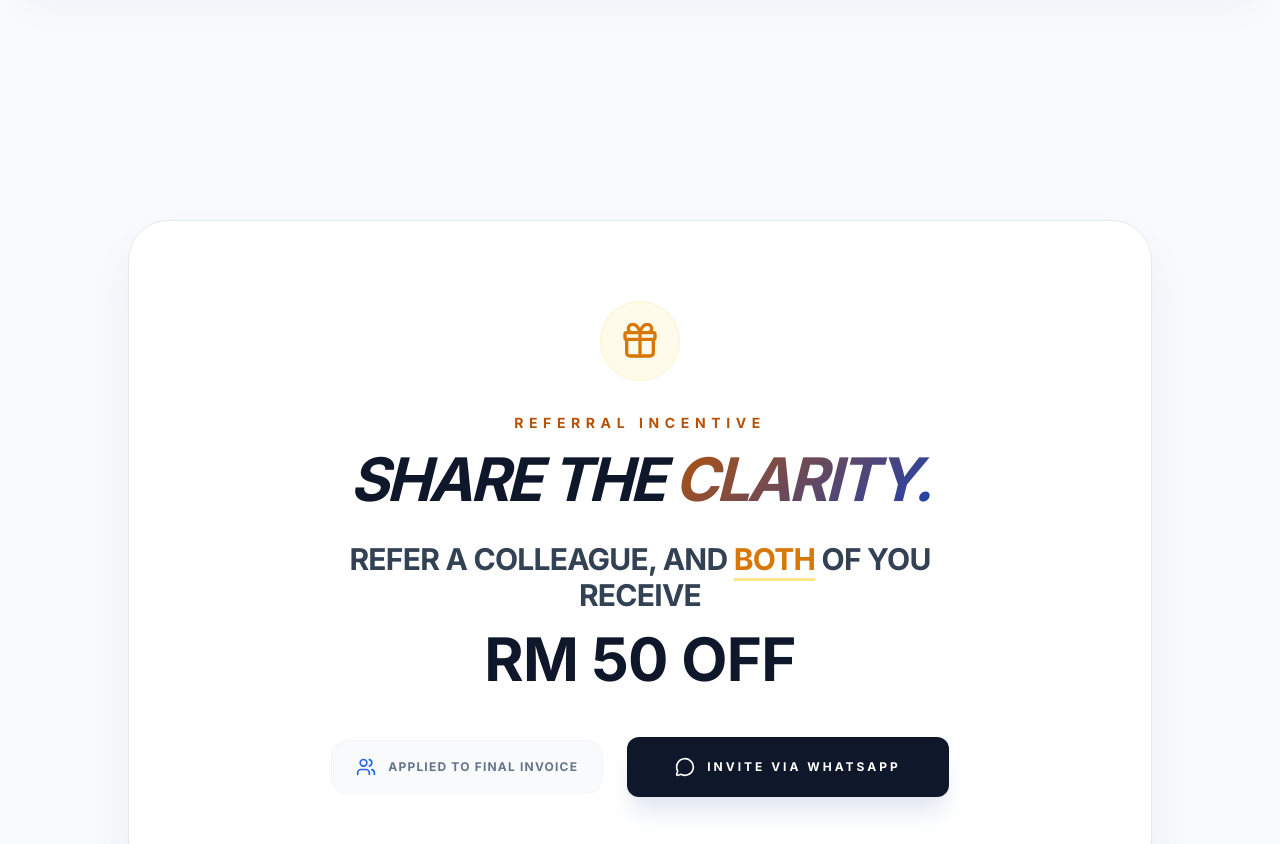
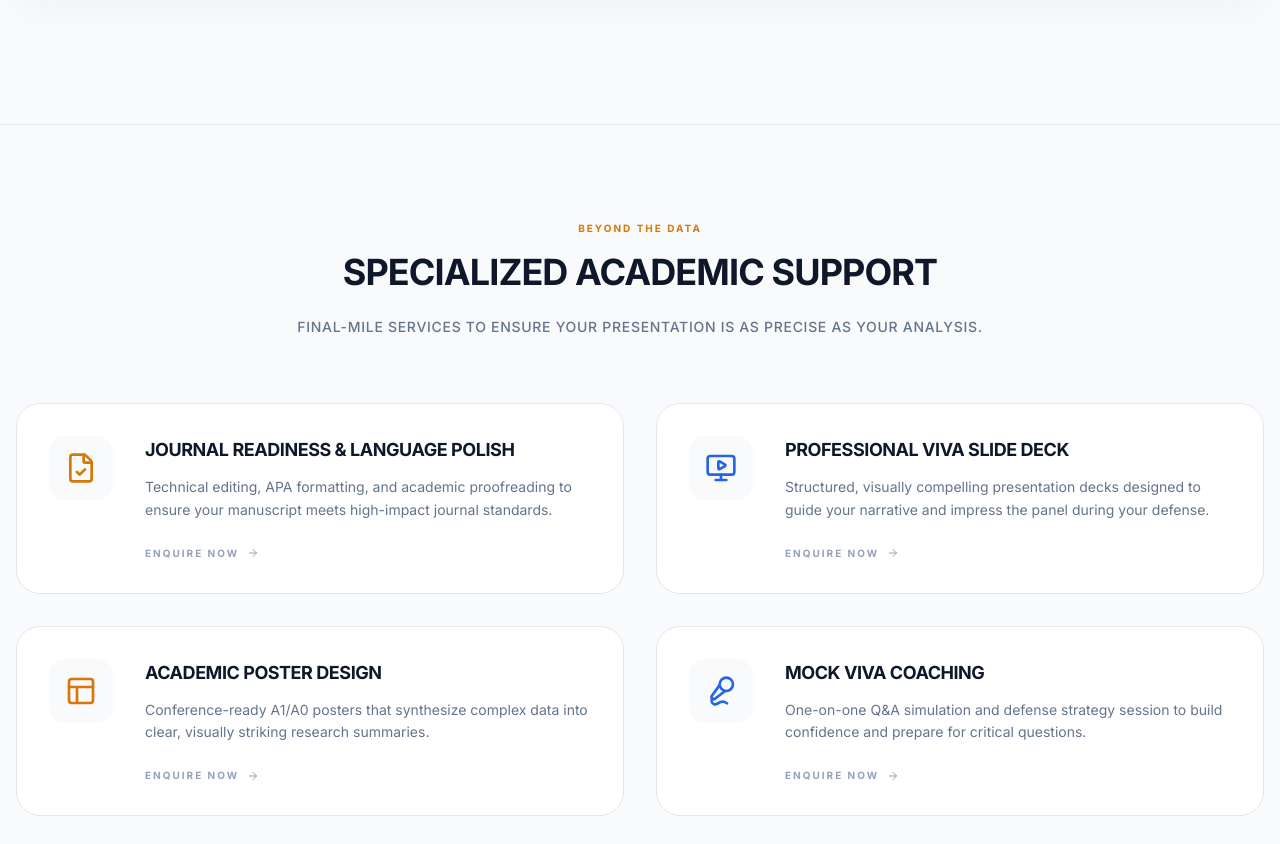
Before and after one commit to limxj1985/Claristat-website, a React (Vite) app: page / in a window 1280 px wide. Shown: the part 3560-4404 px from the top of the page. Built offline with nearby package versions, Linux system fonts and the light colour scheme.

Commit message:
Update App.tsx

```diff
--- a/App.tsx
+++ b/App.tsx
@@ -6,7 +6,8 @@ import ReferralProgram from './components/ReferralProgram';
 import Disclaimer from './components/Disclaimer';
 import FAQ from './components/FAQ';
 import Footer from './components/Footer';
-import Contact from './components/Contact'; // ✅ You already have this
+import Contact from './components/Contact';
+import AdditionalServices from './components/AdditionalServices';
 
 const App: React.FC = () => {
   return (
@@ -27,6 +28,10 @@ const App: React.FC = () => {
 
         <section id="pricing" className="scroll-mt-24">
           <Pricing />
+        </section>
+
+        <section id="services">
+          <AdditionalServices />
         </section>
 
         <section id="referral" className="scroll-mt-24">
```
